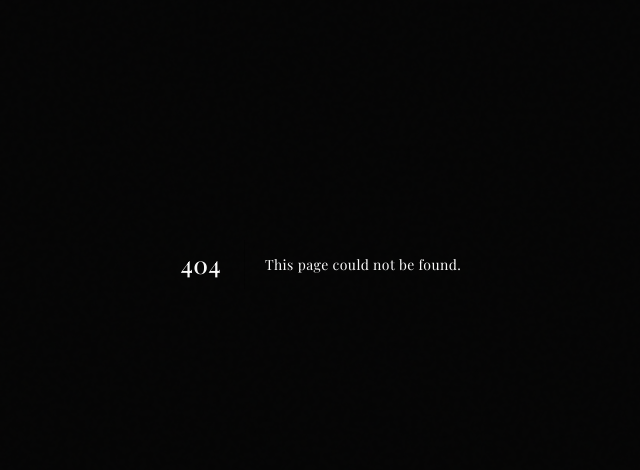
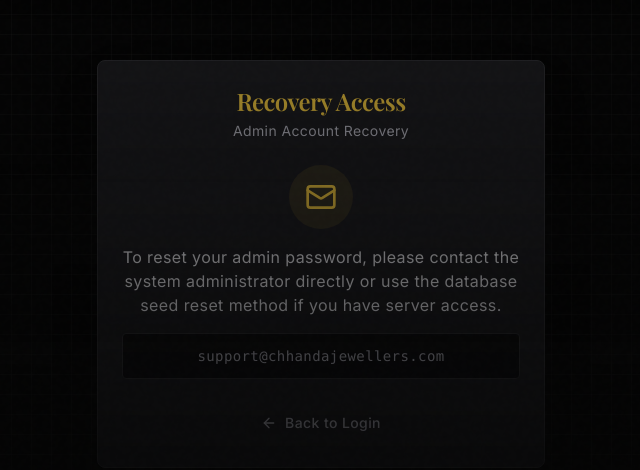
Before and after one commit to santrarony9/Chhanda-jewellers-b2b, a Next.js app: page /forgot-password in a window 1280 px wide. Before the commit this address had no page. Shown: the part 136-606 px from the top of the page, without its empty margins (319-959 px from the left). Built offline with nearby package versions, Linux system fonts and the light colour scheme; a web font is replaced by a local one.

Commit message:
Enhance Login UI: Add View Password toggle and Forgot Password page

```diff
--- /dev/null
+++ b/src/app/forgot-password/page.tsx
@@ -0,0 +1,44 @@
+'use client';
+
+import Link from 'next/link';
+import { Button } from "@/components/ui/button";
+import { Card, CardContent, CardDescription, CardFooter, CardHeader, CardTitle } from "@/components/ui/card";
+import { ArrowLeft, Mail } from 'lucide-react';
+
+export default function ForgotPasswordPage() {
+    return (
+        <div className="min-h-screen flex items-center justify-center bg-black bg-opacity-95 bg-[url('/grid.svg')] bg-center [mask-image:linear-gradient(to_bottom,white,transparent)]">
+            <div className="absolute inset-0 bg-background/90" />
+
+            <Card className="w-full max-w-md bg-zinc-900 border-zinc-800 relative z-10 shadow-2xl">
+                <CardHeader className="space-y-1">
+                    <CardTitle className="text-2xl text-center font-serif text-primary">Recovery Access</CardTitle>
+                    <CardDescription className="text-center text-zinc-400">
+                        Admin Account Recovery
+                    </CardDescription>
+                </CardHeader>
+                <CardContent className="space-y-4 text-center">
+                    <div className="flex justify-center mb-4">
+                        <div className="bg-primary/10 p-4 rounded-full">
+                            <Mail className="h-8 w-8 text-primary" />
+                        </div>
+                    </div>
+                    <p className="text-zinc-300">
+                        To reset your admin password, please contact the system administrator directly or use the database seed reset method if you have server access.
+                    </p>
+                    <div className="bg-zinc-950 p-3 rounded border border-zinc-800 text-sm text-zinc-400 font-mono">
+                        support@chhandajewellers.com
+                    </div>
+                </CardContent>
+                <CardFooter className="justify-center">
+                    <Button variant="ghost" asChild className="text-zinc-400 hover:text-white hover:bg-white/5">
+                        <Link href="/login" className="flex items-center gap-2">
+                            <ArrowLeft className="w-4 h-4" />
+                            Back to Login
+                        </Link>
+                    </Button>
+                </CardFooter>
+            </Card>
+        </div>
+    );
+}
--- a/src/app/login/page.tsx
+++ b/src/app/login/page.tsx
@@ -8,6 +8,7 @@ import { Button } from "@/components/ui/button";
 import { Input } from "@/components/ui/input";
 import { Label } from "@/components/ui/label";
 import { Card, CardContent, CardDescription, CardFooter, CardHeader, CardTitle } from "@/components/ui/card";
+import { Eye, EyeOff } from "lucide-react";
 
 export default function LoginPage() {
     const router = useRouter();
@@ -15,6 +16,7 @@ export default function LoginPage() {
     const [password, setPassword] = useState('');
     const [error, setError] = useState('');
     const [loading, setLoading] = useState(false);
+    const [showPassword, setShowPassword] = useState(false);
 
     const handleSubmit = async (e: React.FormEvent) => {
         e.preventDefault();
@@ -67,16 +69,37 @@ export default function LoginPage() {
                             />
                         </div>
                         <div className="space-y-2">
+                            <div className="flex justify-between items-center">
                                 <Label htmlFor="password" className="text-zinc-300">Password</Label>
+                                <Link
+                                    href="/forgot-password"
+                                    className="text-xs text-primary/80 hover:text-primary transition-colors"
+                                >
+                                    Forgot Password?
+                                </Link>
+                            </div>
+                            <div className="relative">
                                 <Input
                                     id="password"
-                                type="password"
+                                    type={showPassword ? "text" : "password"}
                                     placeholder="••••••••"
                                     value={password}
                                     onChange={(e) => setPassword(e.target.value)}
                                     required
-                                className="bg-zinc-950 border-zinc-800 text-white placeholder:text-zinc-600 focus:border-primary/50"
+                                    className="bg-zinc-950 border-zinc-800 text-white placeholder:text-zinc-600 focus:border-primary/50 pr-10"
                                 />
+                                <button
+                                    type="button"
+                                    onClick={() => setShowPassword(!showPassword)}
+                                    className="absolute right-3 top-1/2 -translate-y-1/2 text-zinc-400 hover:text-white transition-colors"
+                                >
+                                    {showPassword ? (
+                                        <EyeOff className="h-4 w-4" />
+                                    ) : (
+                                        <Eye className="h-4 w-4" />
+                                    )}
+                                </button>
+                            </div>
                         </div>
                         {error && (
                             <div className="p-3 text-sm text-red-500 bg-red-500/10 border border-red-500/20 rounded-md">
```
Lines whose indentation alone changed are shown as unchanged.
